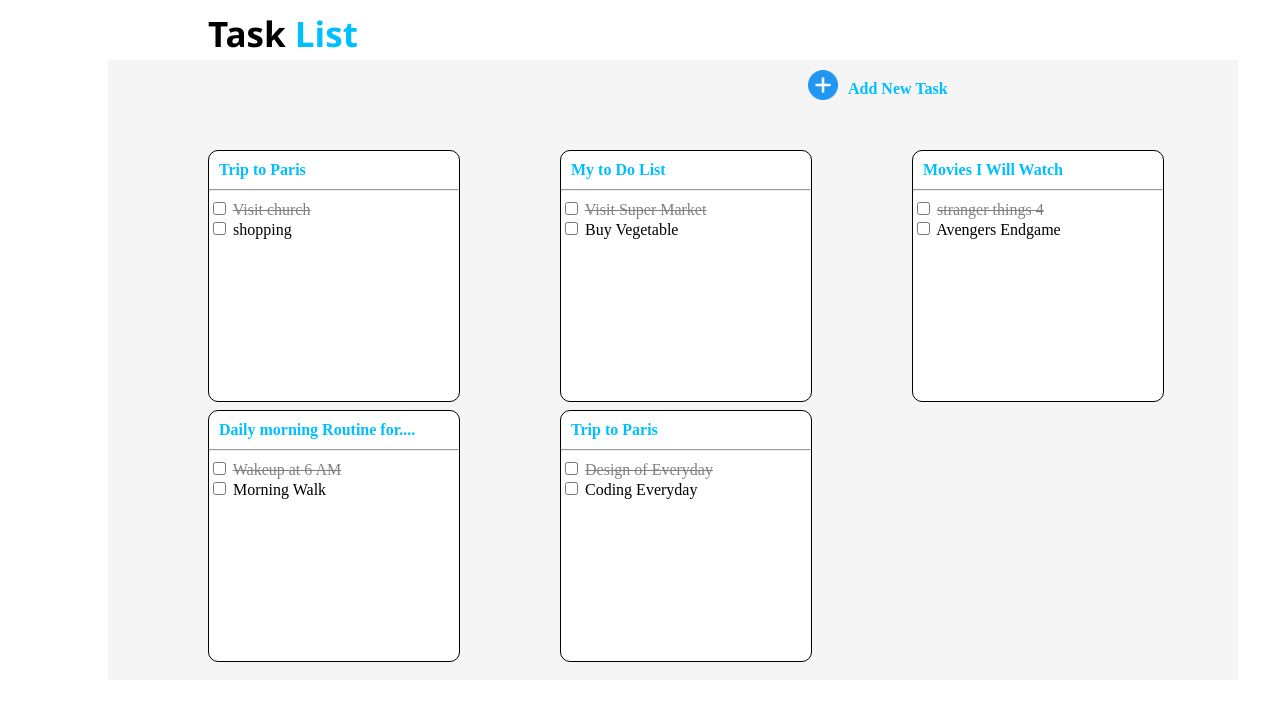
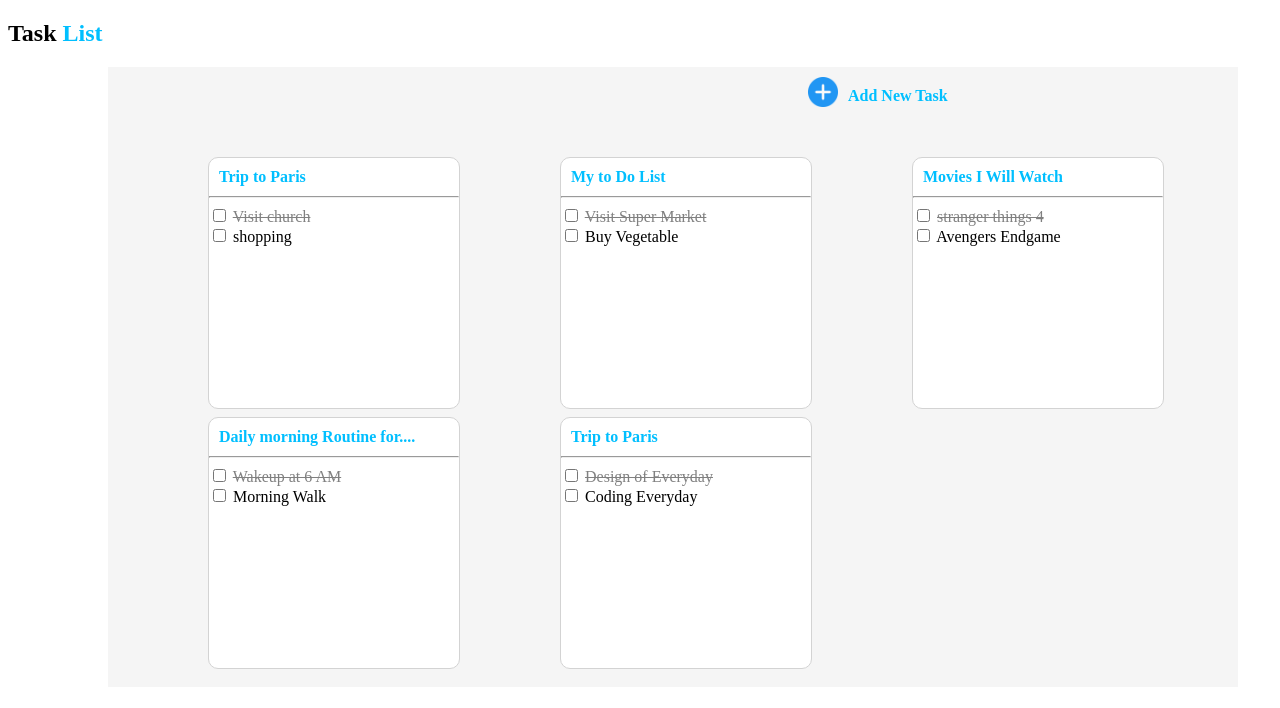
Before and after one commit to surajbhansingh10/CSS-Project-1, a plain HTML site: page index.html in a window 1280 px wide. Drawn offline with Linux system fonts and the light colour scheme.

Commit message:
Update style.css

```diff
--- a/style.css
+++ b/style.css
@@ -10,7 +10,7 @@
 .box{
     height: 250px;
     width: 250px;
-    border: 1px solid black;
+    border: 1px solid lightgrey;
     margin-right: 100px;
     border-radius: 10px;
     background-color: white;
@@ -19,7 +19,7 @@
 .box:hover{
     box-shadow: 0px 0px 10px 3px  rgb(83, 158, 234) ;
 }
-h2{
+h1{
   height: 50px;
   width: 700px;
   margin: 10px 100px 0px 200px;
```
